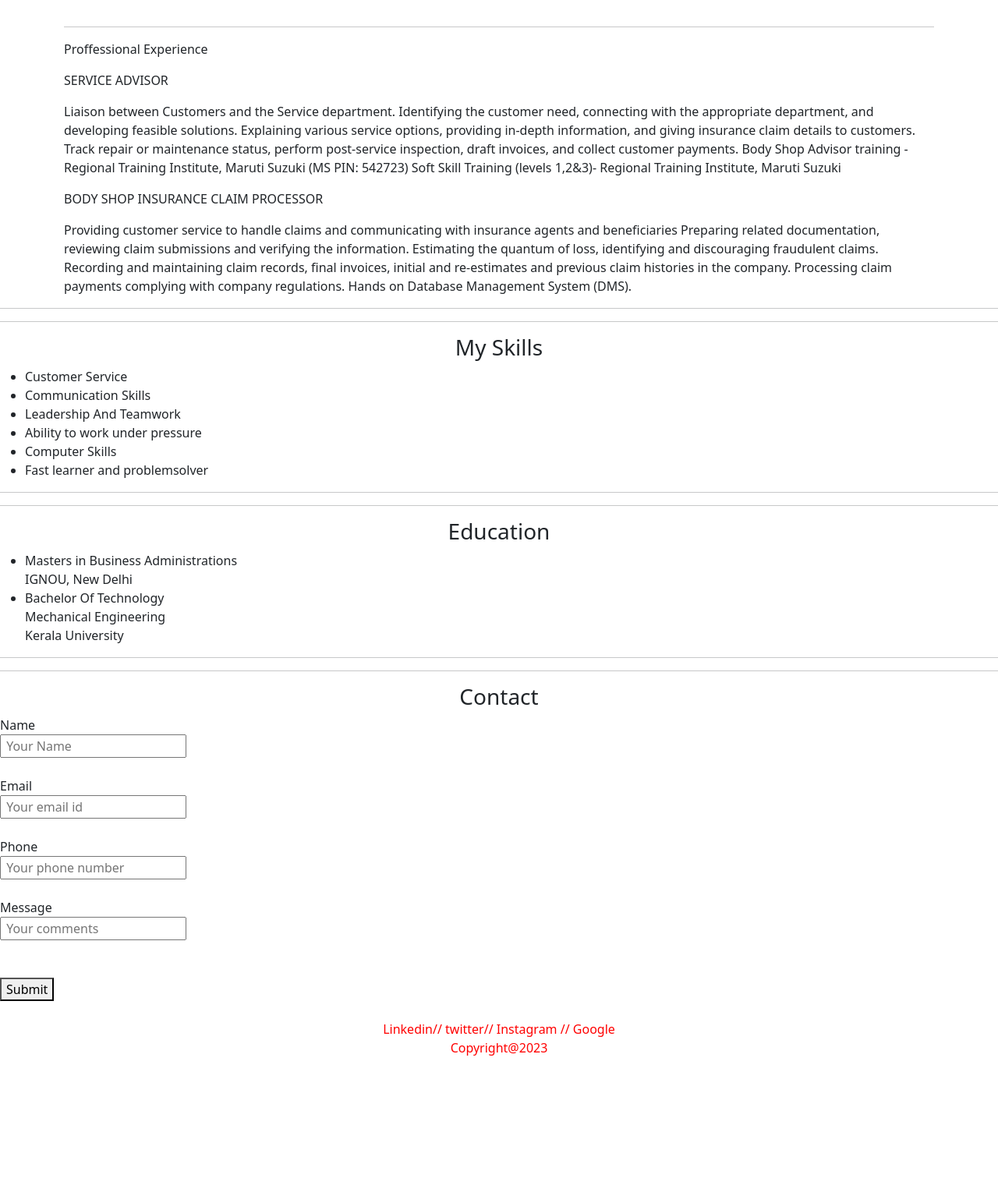
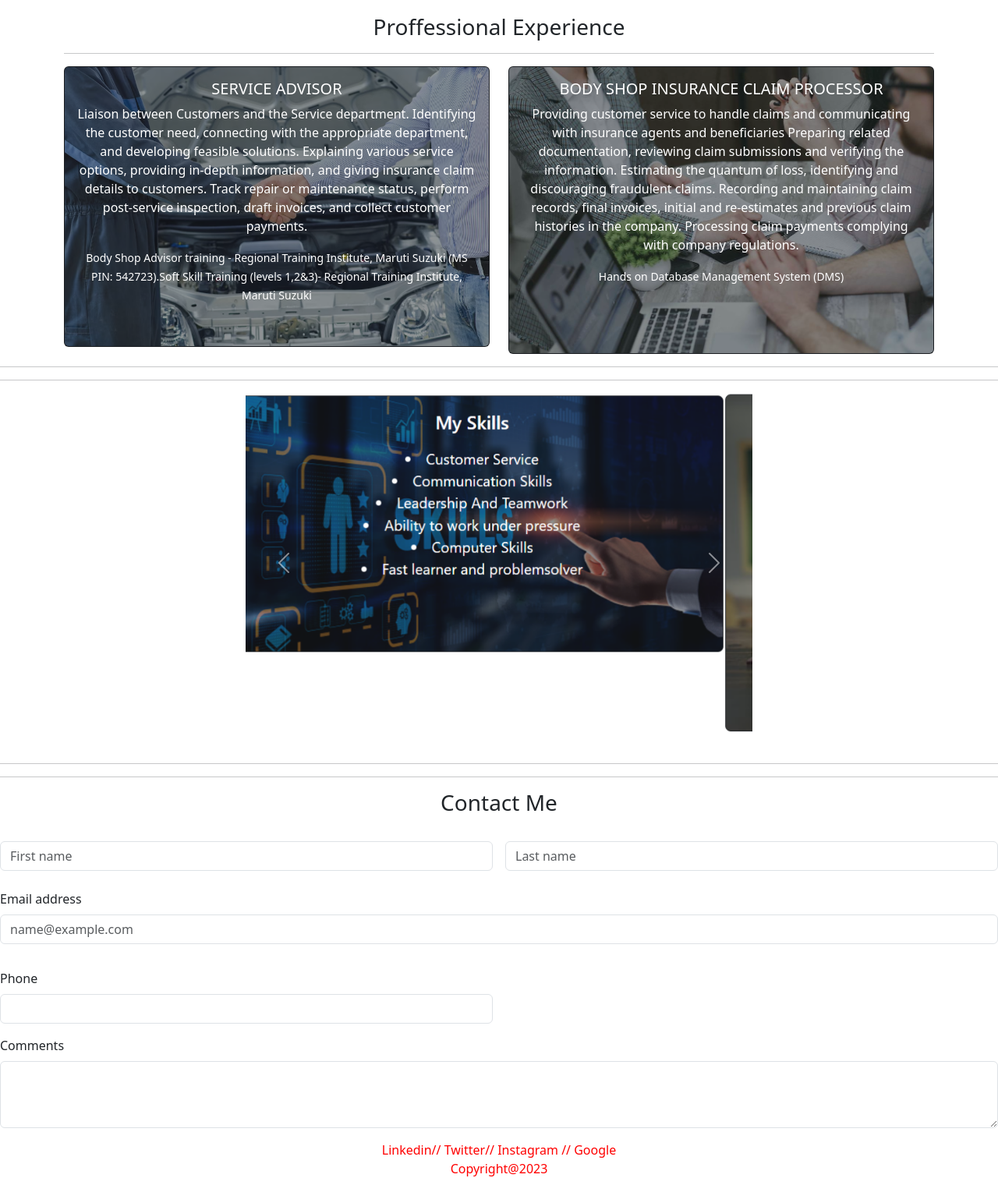
Before and after one commit to Nithinkm23/MyProfile, a plain HTML site: page index.html in a window 1280 px wide. Shown: the part 220-1731 px from the top of the page at 78% size. Before the commit the page ends 1576 px from the top, so only its background shows below. Drawn offline with nearby package versions, Linux system fonts and the light colour scheme.

Commit message:
final update

```diff
--- a/index.html
+++ b/index.html
@@ -73,12 +73,23 @@
                 officials during my previous job
                 assignments.</p>
             <br><br>
+            <h3 style="text-align: center;"> Proffessional Experience</h3>
             <hr>
         </div>
-                <div>
-                    <p> Proffessional Experience</p>
-                    <p>SERVICE ADVISOR</p>
-                <p>Liaison between Customers and the Service department.
+    </div>
+
+    <!--Grid starts here-->
+    <!--First column-->
+    <div class="container text-center">
+        <div class="row">
+            <div class="col">
+
+
+                <div class="card text-bg-dark">
+                    <img src="images/SA.avif" class="card-img" alt="img">
+                    <div class="card-img-overlay">
+                        <h5 class="card-title">SERVICE ADVISOR</h5>
+                        <p class="card-text">Liaison between Customers and the Service department.
                             Identifying the customer need, connecting with the
                             appropriate department, and developing feasible solutions.
                             Explaining various service options, providing in-depth
@@ -86,13 +97,22 @@
                             customers.
                             Track repair or maintenance status, perform post-service
                             inspection, draft invoices, and collect customer payments.
-                    Body Shop Advisor training - Regional Training Institute,
-                    Maruti Suzuki (MS PIN: 542723)
-                    Soft Skill Training (levels 1,2&3)- Regional Training
-                    Institute, Maruti Suzuki</p>
+
+                        </p>
+                        <p class="card-text"><small>Body Shop Advisor training - Regional Training Institute,
+                                Maruti Suzuki (MS PIN: 542723).Soft Skill Training (levels 1,2&3)- Regional Training
+                                Institute, Maruti Suzuki</small></p>
                     </div>
-            <div><p>BODY SHOP INSURANCE CLAIM PROCESSOR</p>
-           <p>Providing customer service to handle claims and
+                </div>
+            </div>
+            <!--second column-->
+            <div class="col">
+
+                <div class="card text-bg-dark">
+                    <img src="images/ICP.jpg" class="card-img" alt="img">
+                    <div class="card-img-overlay">
+                        <h5 class="card-title">BODY SHOP INSURANCE CLAIM PROCESSOR</h5>
+                        <p class="card-text">Providing customer service to handle claims and
                             communicating with insurance agents and beneficiaries
                             Preparing related documentation, reviewing claim
                             submissions and verifying the information.
@@ -102,58 +122,88 @@
                             initial and re-estimates and previous claim histories in the
                             company.
                             Processing claim payments complying with company
-            regulations.
-            Hands on Database Management System (DMS).</p>
+                            regulations.</p>
+                        <p class="card-text"><small>Hands on Database Management System (DMS)</small></p>
                     </div>
                 </div>
-        <hr><hr>
-        <div class="two">
-            <h3>My Skills</h3>
-           <ul>
-            <li>Customer Service</li>
-                <li>Communication Skills</li>
-                <li>Leadership And Teamwork</li>
-                <li>Ability to work under
-                pressure</li>
-                <li>Computer Skills</li>
-                <li>Fast learner and problemsolver</li>
+            </div>
+        </div>
+    </div>
+    <!--grid ends here-->
 
-               </ul>
-       <hr><hr>
+    <hr>
+    <hr>
+    <!--Skill & education carousel  -->
+    <div class="px_wide mx-auto">
+        <div id="carouselExampleAutoplaying" class="carousel slide" data-bs-ride="carousel">
+            <div class="carousel-inner">
+                <div class="carousel-item active">
+                    <img src="images/my skills.png" class="d-block w-100" alt="skills">
                 </div>
-     <div class="three">
-        <h3>Education</h3>
-        <ul>
-            <li>Masters in Business
-                Administrations<br>
-                IGNOU, New Delhi</li>
-                <li>Bachelor Of Technology<br>
-                    Mechanical Engineering<br> Kerala University
-                    </li>
-        </ul>
+                <div class="carousel-item">
+                    <img src="images/degree.png" class="d-block w-100" alt="degree">
                 </div>
-     <hr><hr>
-     <div class="four">
-        <h3>Contact</h3>
-        <form action="#">
 
-            <label for="name">Name</label><br>
-            <input type="text" placeholder=" Your Name"><br><br>
-            <label for="email">Email</label><br>
-            <input type="text" placeholder=" Your email id"><br><br>
-            <label for="phone">Phone </label><br>
-            <input type="text" placeholder=" Your phone number"><br><br>
-            <label for="message">Message </label><br>
-            <input type="text" placeholder=" Your comments"><br><br>
-            <br><button>Submit</button><br>
+            </div>
+            <button class="carousel-control-prev" type="button" data-bs-target="#carouselExampleAutoplaying"
+                data-bs-slide="prev">
+                <span class="carousel-control-prev-icon" aria-hidden="true"></span>
+                <span class="visually-hidden">Previous</span>
+            </button>
+            <button class="carousel-control-next" type="button" data-bs-target="#carouselExampleAutoplaying"
+                data-bs-slide="next">
+                <span class="carousel-control-next-icon" aria-hidden="true"></span>
+                <span class="visually-hidden">Next</span>
+            </button>
+        </div>
+    </div>
+
     <br>
 
-        </form>
+
+
+
+
+
+    <!----------->
+
+
+
+    <hr>
+    <hr>
+    <div class="contact">
+        <h3>Contact Me</h3><br>
+        <div class="row g-3">
+            <div class="col">
+                <input type="text" class="form-control" placeholder="First name" aria-label="First name">
+            </div>
+            <div class="col">
+                <input type="text" class="form-control" placeholder="Last name" aria-label="Last name">
+            </div>
+        </div><br>
+        <form class="row g-3">
+            <div class="mb-3">
+                <label for="exampleFormControlInput1" class="form-label">Email address</label>
+                <input type="email" class="form-control" id="exampleFormControlInput1" placeholder="name@example.com">
+            </div>
+            <form class="row g-3">
+                <div class="col-md-6">
+                    <label for="inputEmail4" class="form-label">Phone </label>
+                    <input type="email" class="form-control" id="inputEmail4">
+                </div>
+                <div class="mb-3">
+                    <label for="exampleFormControlTextarea1" class="form-label">Comments</label>
+                    <textarea class="form-control" id="exampleFormControlTextarea1" rows="3"></textarea>
+                </div>
+
+
+
 
     </div>
-    </div>
-    <footer>
-        Linkedin// twitter// Instagram // Google
+
+
+    <footer style="text-align:center ;">
+        Linkedin// Twitter// Instagram // Google
         <br>
         Copyright@2023
     </footer>
--- a/style.css
+++ b/style.css
@@ -1,25 +1,35 @@
-.one h2{
-text-align: center;
-background-color: black;
-color:white
+.one h2 {
+    text-align: center;
+    background-color: black;
+    color: white
 }
-.two h3{
+
+.two h3 {
     text-align: center;
 
 }
-.two li{
+
+.card-img {
+    opacity: 0.5;
+}
+
+.px_wide {
+    width: 650px;
+}
+
+.two li {
     text-align: justify;
 }
-.three h3{
+
+.three h3 {
     text-align: center;
 }
-.four h3{
+
+.contact h3 {
     text-align: center;
 }
-form{
-    text-align: justify;
+
+footer {
+    text-align: center;
+    color: red;
 }
-footer{
-    text-align: center;
-    color:red;
-}
```
Also changed, not shown: images/ICP.jpg (added), images/SA.avif (added), images/degree.png (added), images/my skills.png (added). Lines whose indentation alone changed are shown as unchanged.
